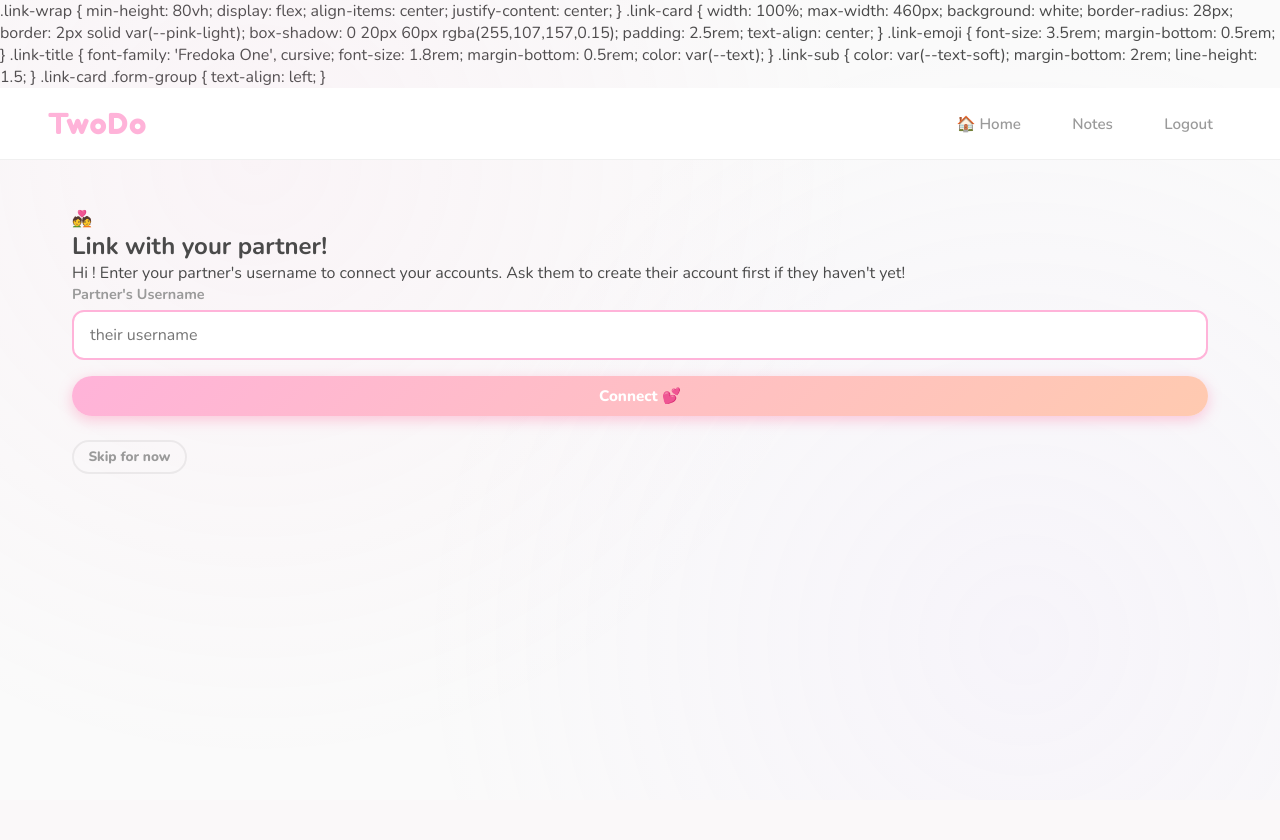
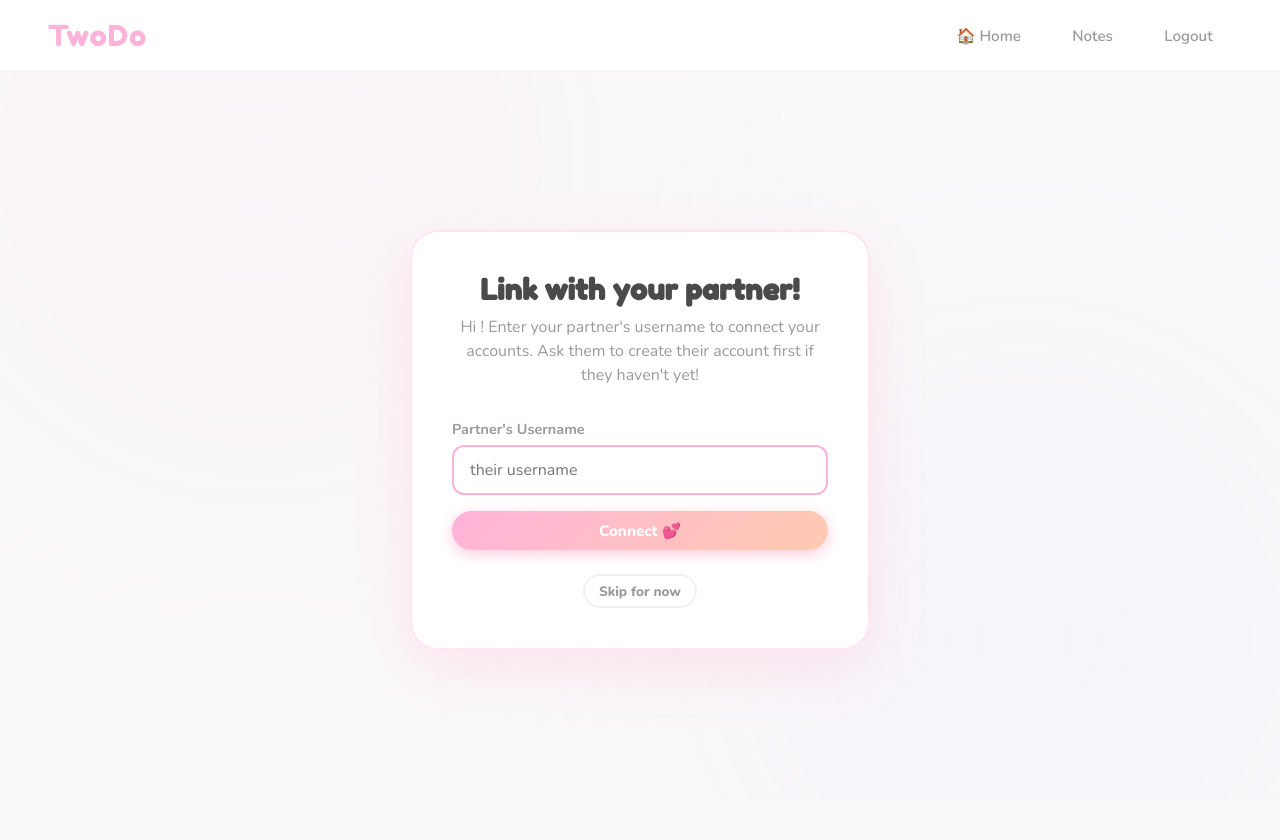
Before and after one commit to an0ushkaaa/twodo, a Flask app: page /link-partner in a window 1280 px wide. Before the commit the page ends 474 px from the top, so only its background shows below. Run offline with Flask 3, Linux system fonts and the light colour scheme; the visitor is signed in with stand-in values (Sample User, id 1); data that the repository does not hold is empty; some libraries are stand-ins or nearby versions.

Commit message:
fixed css issues

```diff
--- a/templates/link_partner.html
+++ b/templates/link_partner.html
@@ -1,7 +1,8 @@
 {% extends "base.html" %}
-{% block title %}Link Partner — TwoDo 💕{% endblock %}
+{% block title %}Link Partner — TwoDo{% endblock %}
 
 {% block extra_styles %}
+<style>
     .link-wrap {
         min-height: 80vh;
         display: flex;
@@ -15,26 +16,39 @@ max-width: 460px;
         background: white;
         border-radius: 28px;
         border: 2px solid var(--pink-light);
-box-shadow: 0 20px 60px rgba(255,107,157,0.15);
+        box-shadow: 0 20px 60px rgba(255, 107, 157, 0.15);
         padding: 2.5rem;
         text-align: center;
     }
 
-.link-emoji { font-size: 3.5rem; margin-bottom: 0.5rem; }
+    .link-emoji {
+        font-size: 3.5rem;
+        margin-bottom: 0.5rem;
+    }
+
     .link-title {
         font-family: 'Fredoka One', cursive;
         font-size: 1.8rem;
         margin-bottom: 0.5rem;
         color: var(--text);
     }
-.link-sub { color: var(--text-soft); margin-bottom: 2rem; line-height: 1.5; }
-.link-card .form-group { text-align: left; }
+
+    .link-sub {
+        color: var(--text-soft);
+        margin-bottom: 2rem;
+        line-height: 1.5;
+    }
+
+    .link-card .form-group {
+        text-align: left;
+    }
+</style>
 {% endblock %}
 
 {% block content %}
 <div class="link-wrap">
     <div class="link-card">
-        <div class="link-emoji">💑</div>
+
         <h2 class="link-title">Link with your partner!</h2>
         <p class="link-sub">
             Hi <strong>{{ user.display_name }}</strong>! Enter your partner's username to connect your accounts.
```
Also changed, not shown: templates/login.html (+12 -6 lines), templates/notes.html (+27 -8 lines), templates/register.html (+24 -7 lines). Lines whose indentation alone changed are shown as unchanged.
